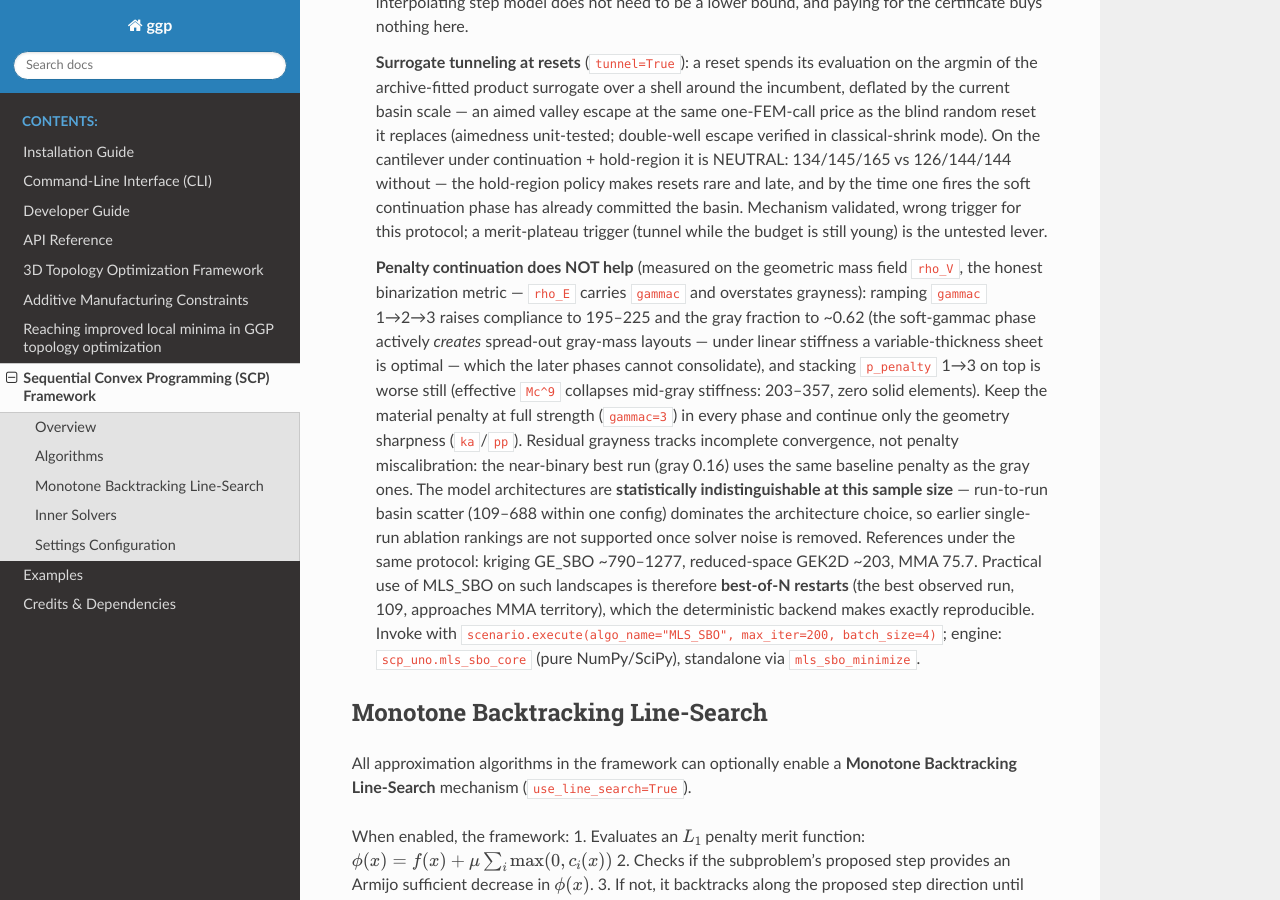
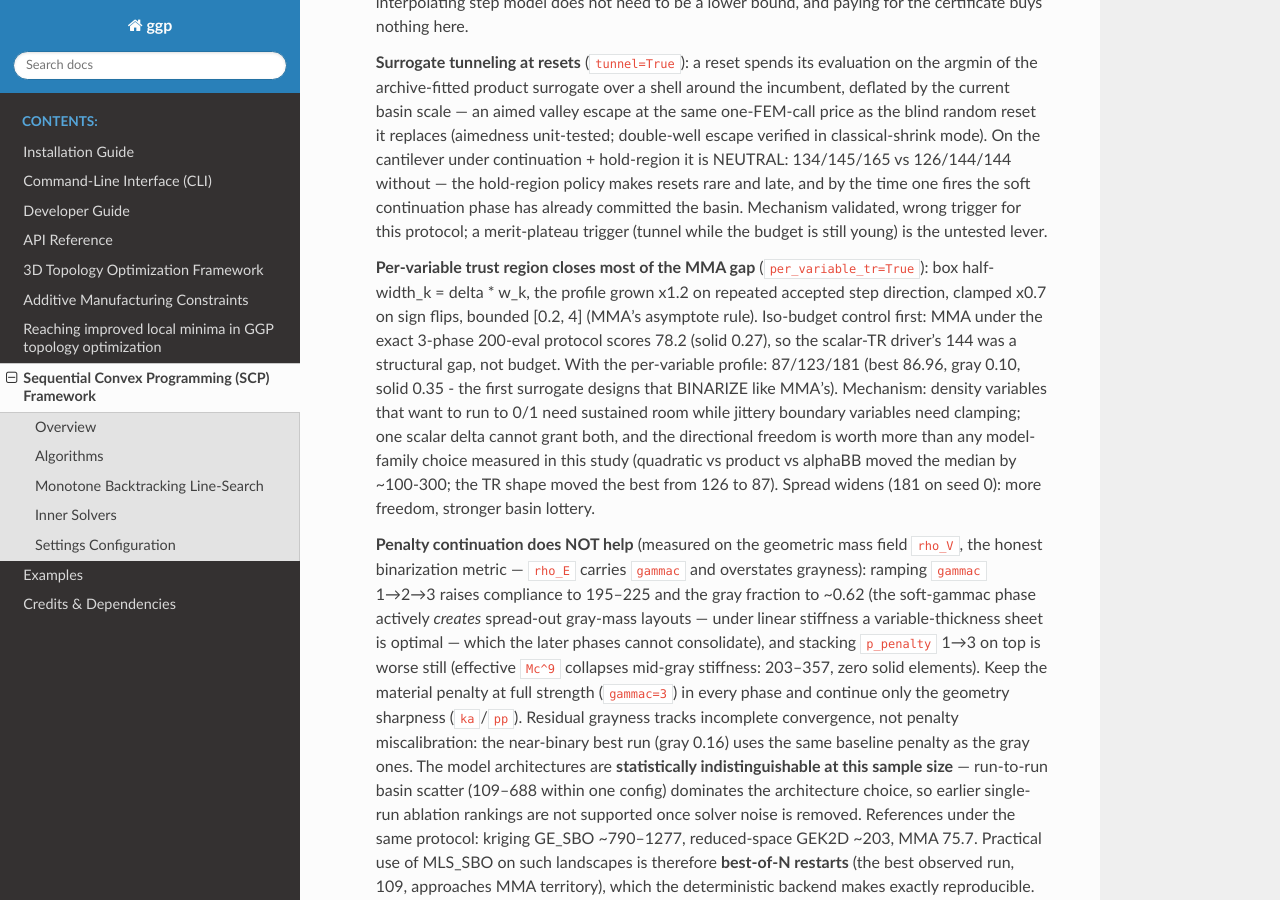
Before and after one commit to SimoneConiglio/generalized_geometry_projection, a Sphinx documentation site: the page built from docs/scp_uno_guide.rst, in a window 1280 px wide and 900 px high, scrolled down 4582 px. Built offline with Sphinx 7.4.7 and the Read the Docs theme 3.1.0, drawn with Linux system fonts in a browser that asks for light colours.

Commit message:
Docs: per-variable trust region - best 87 vs MMA 78, first binarized designs
Co-Authored-By: Claude Fable 5 <noreply@anthropic.com>
Claude-Session: https://claude.ai/code/session_01CG7waKSaRC4EUnPzca3QFu

```diff
--- a/docs/scp_uno_guide.rst
+++ b/docs/scp_uno_guide.rst
@@ -249,6 +249,22 @@ The framework provides seven major algorithms:
    merit-plateau trigger (tunnel while the budget is still young) is the
    untested lever.
 
+   **Per-variable trust region closes most of the MMA gap**
+   (``per_variable_tr=True``): box half-width_k = delta * w_k, the
+   profile grown x1.2 on repeated accepted step direction, clamped x0.7
+   on sign flips, bounded [0.2, 4] (MMA's asymptote rule). Iso-budget
+   control first: MMA under the exact 3-phase 200-eval protocol scores
+   78.2 (solid 0.27), so the scalar-TR driver's 144 was a structural
+   gap, not budget. With the per-variable profile: 87/123/181 (best
+   86.96, gray 0.10, solid 0.35 - the first surrogate designs that
+   BINARIZE like MMA's). Mechanism: density variables that want to run
+   to 0/1 need sustained room while jittery boundary variables need
+   clamping; one scalar delta cannot grant both, and the directional
+   freedom is worth more than any model-family choice measured in this
+   study (quadratic vs product vs alphaBB moved the median by ~100-300;
+   the TR shape moved the best from 126 to 87). Spread widens (181 on
+   seed 0): more freedom, stronger basin lottery.
+
    **Penalty continuation does NOT help** (measured on the geometric mass
    field ``rho_V``, the honest binarization metric — ``rho_E`` carries
    ``gammac`` and overstates grayness): ramping ``gammac`` 1→2→3 raises
```
